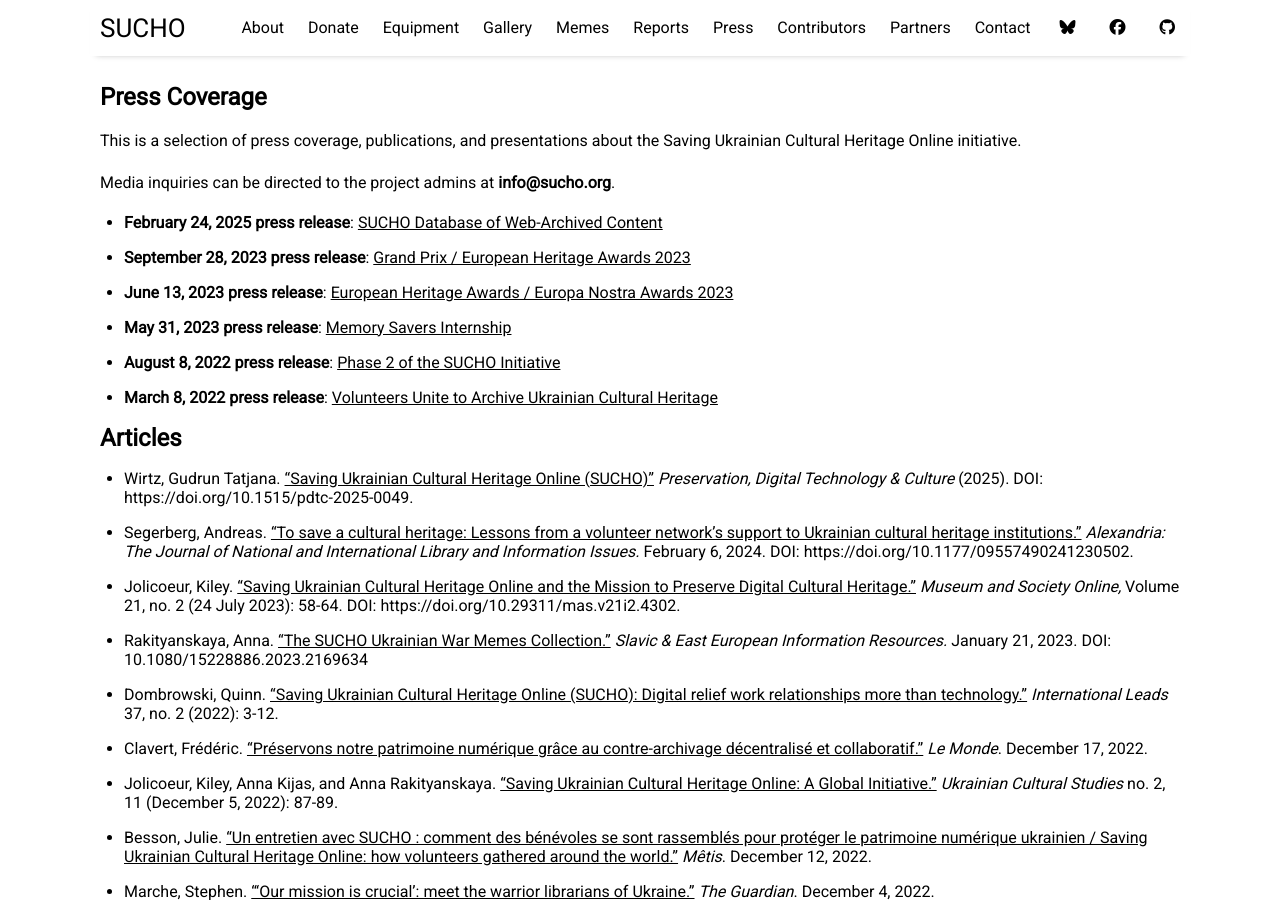
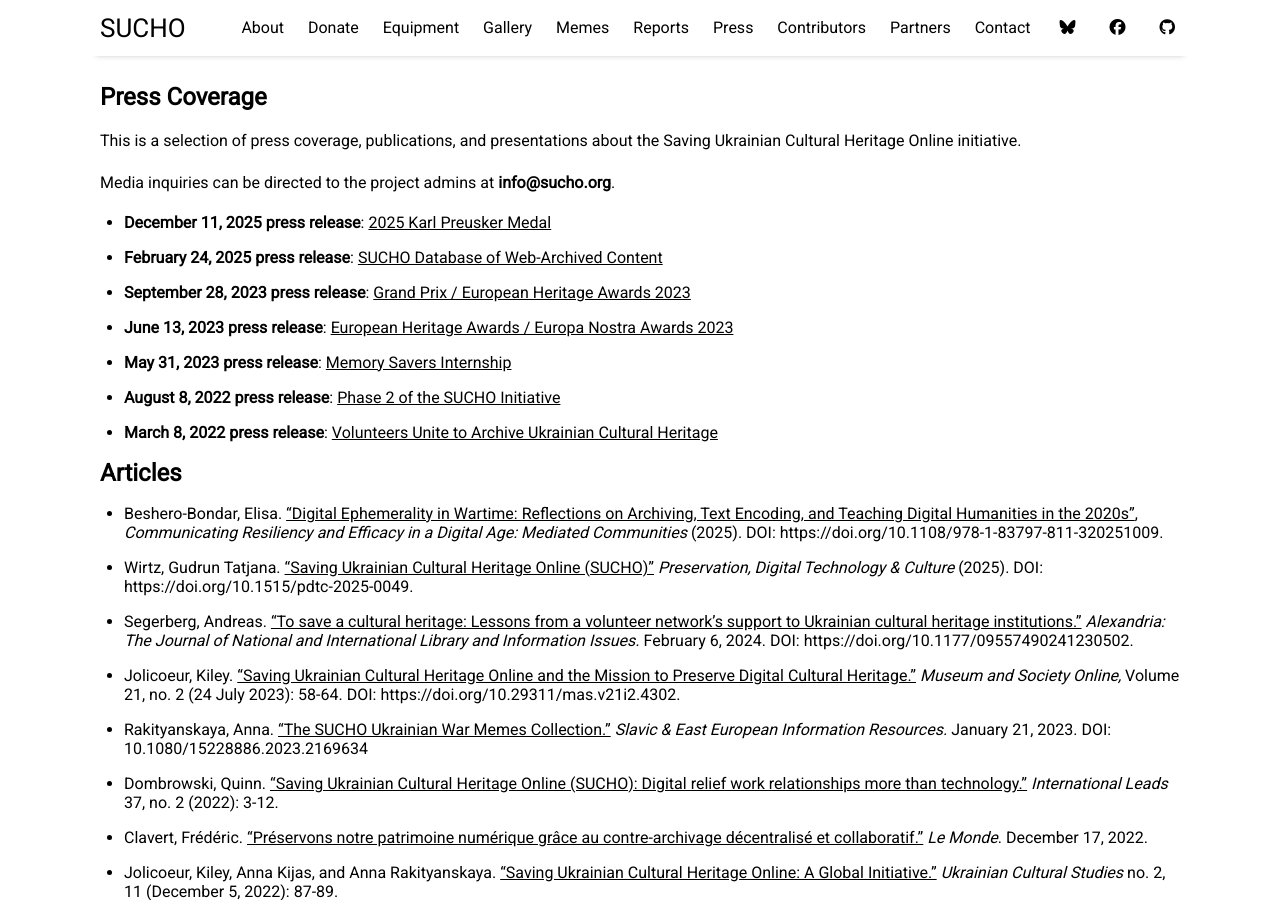
Before and after one commit to sucho-archiving/sucho-archiving.github.io, a Jekyll site: the page built from pages/press.md, in a window 1280 px wide and 900 px high. Built offline with Jekyll 4.4.1, drawn with Linux system fonts in a browser that asks for light colours.

Commit message:
updated press page

```diff
--- a/pages/press.md
+++ b/pages/press.md
@@ -10,6 +10,7 @@
 
 Media inquiries can be directed to the project admins at **info@sucho.org**.
 
+- **December 11, 2025 press release**: [2025 Karl Preusker Medal](/press-release-20251211-award)
 - **February 24, 2025 press release**: [SUCHO Database of Web-Archived Content](/press-release-20250224)
 - **September 28, 2023 press release**: [Grand Prix / European Heritage Awards 2023](/press-release-20230928-award)
 - **June 13, 2023 press release**: [European Heritage Awards / Europa Nostra Awards 2023](/press-release-20230613-award)
@@ -19,6 +20,7 @@
 
 ## Articles
 
+- Beshero-Bondar, Elisa. ["Digital Ephemerality in Wartime: Reflections on Archiving, Text Encoding, and Teaching Digital Humanities in the 2020s"](https://doi.org/10.1108/978-1-83797-811-320251009), *Communicating Resiliency and Efficacy in a Digital Age: Mediated Communities* (2025). DOI: https://doi.org/10.1108/978-1-83797-811-320251009.
 - Wirtz, Gudrun Tatjana. ["Saving Ukrainian Cultural Heritage Online (SUCHO)"](https://doi.org/10.1515/pdtc-2025-0049 ) _Preservation, Digital Technology & Culture_ (2025). DOI: https://doi.org/10.1515/pdtc-2025-0049.
 - Segerberg, Andreas. ["To save a cultural heritage: Lessons from a volunteer network's support to Ukrainian cultural heritage institutions."](https://doi.org/10.1177/09557490241230502) _Alexandria: The Journal of National and International Library and Information Issues._ February 6, 2024. DOI: https://doi.org/10.1177/09557490241230502.
 - Jolicoeur, Kiley. ["Saving Ukrainian Cultural Heritage Online and the Mission to Preserve Digital Cultural Heritage."](https://doi.org/10.29311/mas.v21i2.4302) _Museum and Society Online,_ Volume 21, no. 2 (24 July 2023): 58-64. DOI: https://doi.org/10.29311/mas.v21i2.4302.
```
